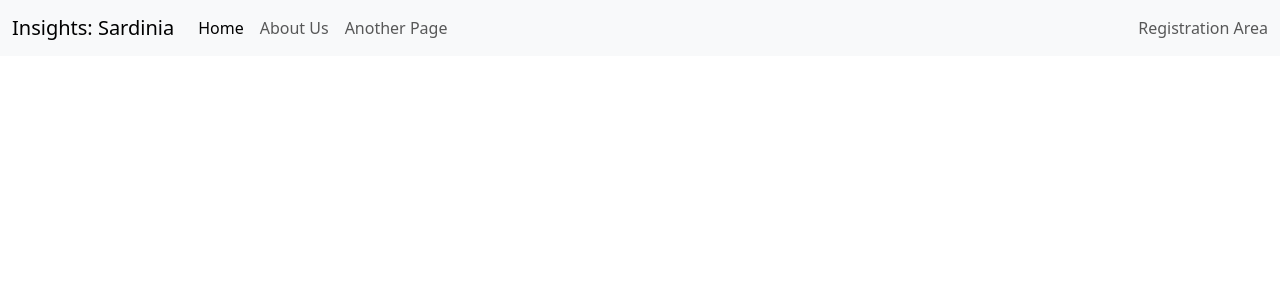
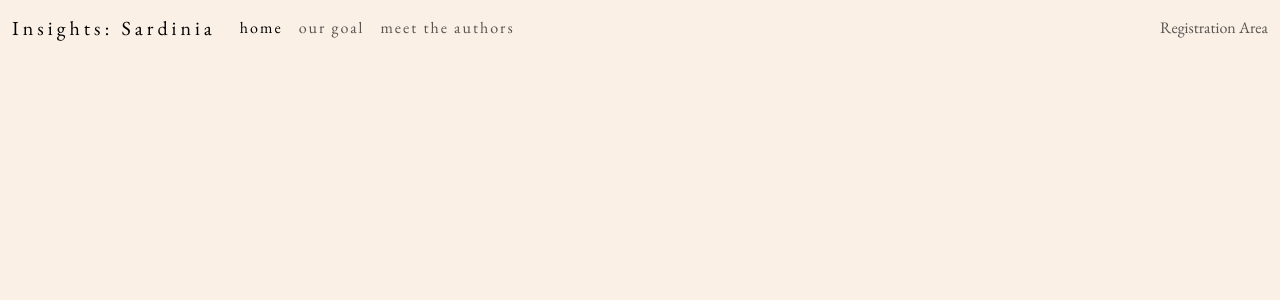
Before and after one commit to KitLavis/ArchaeoSardinia, a Django app: page / in a window 1280 px wide. Shown: the top 300 px of the page. Run offline with Django 3.2, Linux system fonts and the light colour scheme; data that the repository does not hold is empty; some libraries are stand-ins or nearby versions.

Commit message:
css working and basic nav style added

```diff
--- /dev/null
+++ b/blog/static/css/style.css
@@ -0,0 +1,16 @@
+body {
+    background-color: #faf0e6;
+    font-family: "EB Garamond", serif;
+}
+
+.bg-is-primary {
+    background-color: #faf0e6;
+}
+
+.letter-space-2 {
+    letter-spacing: 2px;
+}
+
+.letter-space-4 {
+    letter-spacing: 4px;
+}
--- a/static/style.css
+++ /dev/null
@@ -1,3 +0,0 @@
-body {
-    background-color: #faf0e6;
-}
--- a/templates/base.html
+++ b/templates/base.html
@@ -6,6 +6,13 @@
     <meta charset="UTF-8">
     <meta http-equiv="X-UA-Compatible" content="IE=edge">
     <meta name="viewport" content="width=device-width, initial-scale=1.0">
+
+    <!-- Google Fonts -->
+    <link rel="preconnect" href="https://fonts.googleapis.com">
+    <link rel="preconnect" href="https://fonts.gstatic.com" crossorigin>
+    <link
+        href="https://fonts.googleapis.com/css2?family=EB+Garamond:ital,wght@0,400;0,500;0,600;0,700;0,800;1,400;1,500;1,600;1,700;1,800&family=Roboto:ital,wght@0,100;0,300;0,400;0,500;0,700;0,900;1,100;1,300;1,400;1,500;1,700;1,900&display=swap"
+        rel="stylesheet">
 
     <!-- Font Awesome -->
     <script src="https://kit.fontawesome.com/cd67891a35.js" crossorigin="anonymous"></script>
@@ -26,23 +33,23 @@
 </head>
 <body>
     <!-- Navigation Bar -->
-    <nav class="navbar navbar-expand-lg bg-body-tertiary">
+    <nav class="navbar navbar-expand-lg bg-is-primary">
         <div class="container-fluid">
-            <a class="navbar-brand" href="#">Insights: Sardinia</a>
+            <a class="navbar-brand letter-space-4 font-weight-bold" href="#">Insights: Sardinia</a>
             <button class="navbar-toggler" type="button" data-bs-toggle="collapse" data-bs-target="#navbarText"
                 aria-controls="navbarText" aria-expanded="false" aria-label="Toggle navigation">
                 <span class="navbar-toggler-icon"></span>
             </button>
             <div class="collapse navbar-collapse" id="navbarText">
-                <ul class="navbar-nav me-auto mb-2 mb-lg-0">
+                <ul class="navbar-nav me-auto mb-2 mb-lg-0 letter-space-2">
                     <li class="nav-item">
-                        <a class="nav-link active" aria-current="page" href="#">Home</a>
+                        <a class="nav-link active" aria-current="page" href="#">home</a>
                     </li>
                     <li class="nav-item">
-                        <a class="nav-link" href="#">About Us</a>
+                        <a class="nav-link" href="#">our goal</a>
                     </li>
                     <li class="nav-item">
-                        <a class="nav-link" href="#">Another Page</a>
+                        <a class="nav-link" href="#">meet the authors</a>
                     </li>
                 </ul>
                 <span class="navbar-text">
```
Also changed, not shown: blog/templates/index.html (renamed from templates/index.html).
